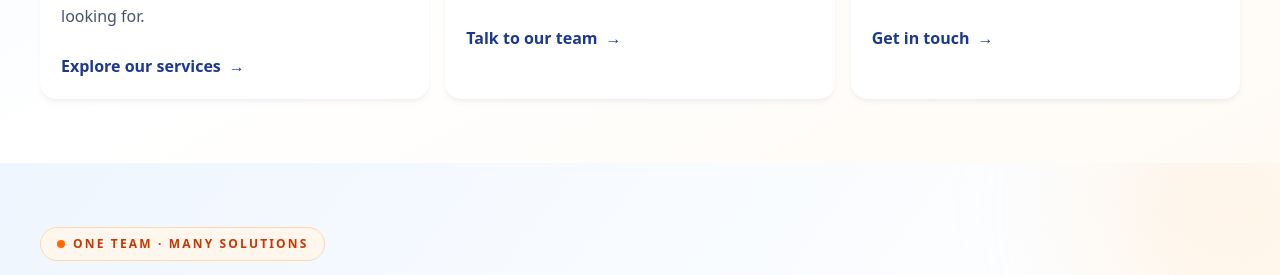
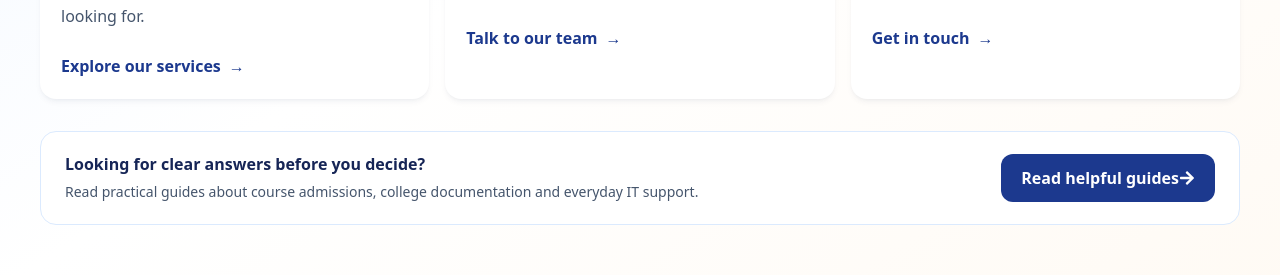
Before and after one commit to eyepek/EYEPEK, a React (Vite) app: page / in a window 1280 px wide. Shown: the part 1800-2075 px from the top of the page. Built offline with nearby package versions, Linux system fonts and the light colour scheme.

Commit message:
Promote practical EYEPEK guides from homepage

```diff
--- a/src/pages/HomePage.jsx
+++ b/src/pages/HomePage.jsx
@@ -176,6 +176,13 @@ const HomePage = () => (
               <a href={item.href} className='mt-6 inline-flex items-center gap-2 font-bold text-blue-900 transition group-hover:text-orange-600'>{item.linkLabel} <span aria-hidden='true'>→</span></a>
             </article>
           ))}
+        </div>
+        <div className='mt-8 flex flex-col gap-3 rounded-2xl border border-blue-100 bg-white p-5 sm:flex-row sm:items-center sm:justify-between sm:px-6'>
+          <div>
+            <h3 className='font-bold text-blue-950'>Looking for clear answers before you decide?</h3>
+            <p className='mt-1 text-sm leading-6 text-slate-600'>Read practical guides about course admissions, college documentation and everyday IT support.</p>
+          </div>
+          <a href='/guides' className='inline-flex shrink-0 items-center justify-center rounded-xl bg-blue-900 px-5 py-3 font-bold text-white transition hover:bg-blue-800'>Read helpful guides <FaArrowRight aria-hidden='true' /></a>
         </div>
       </div>
     </section>
```
